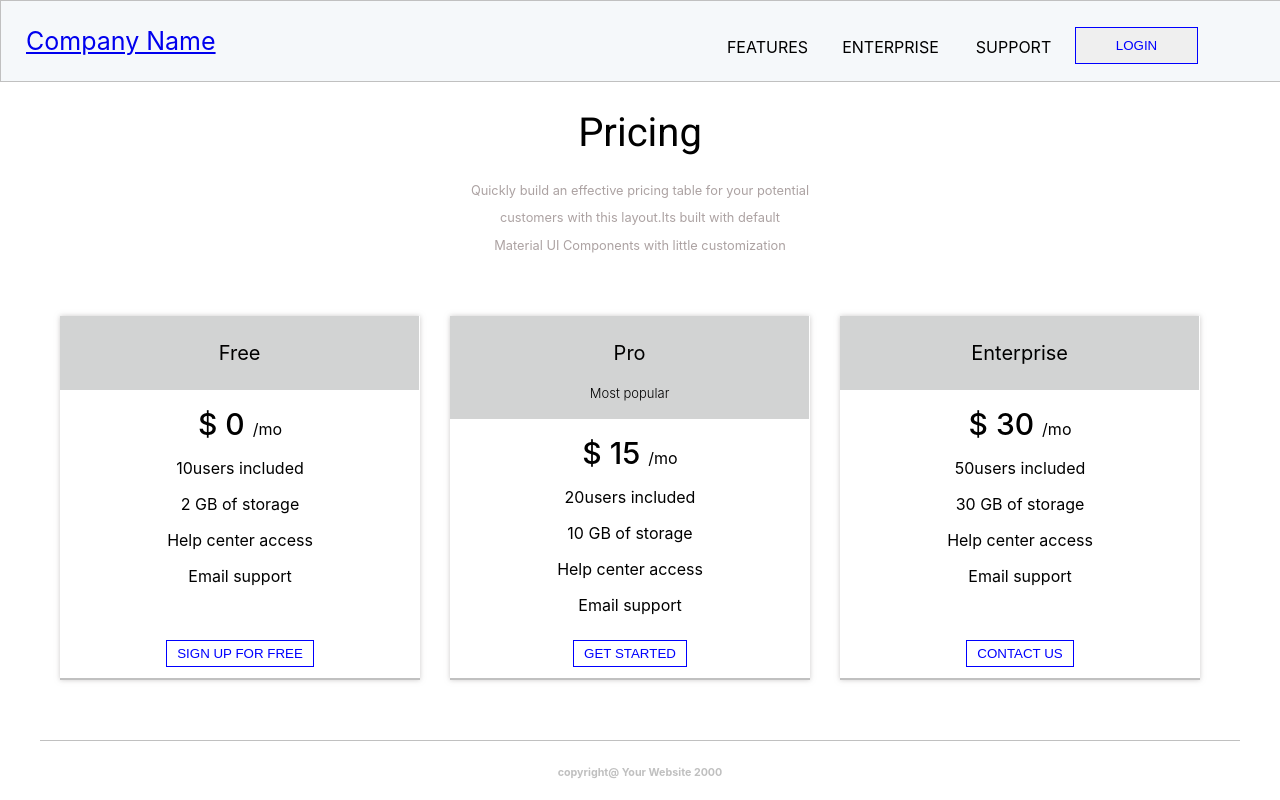
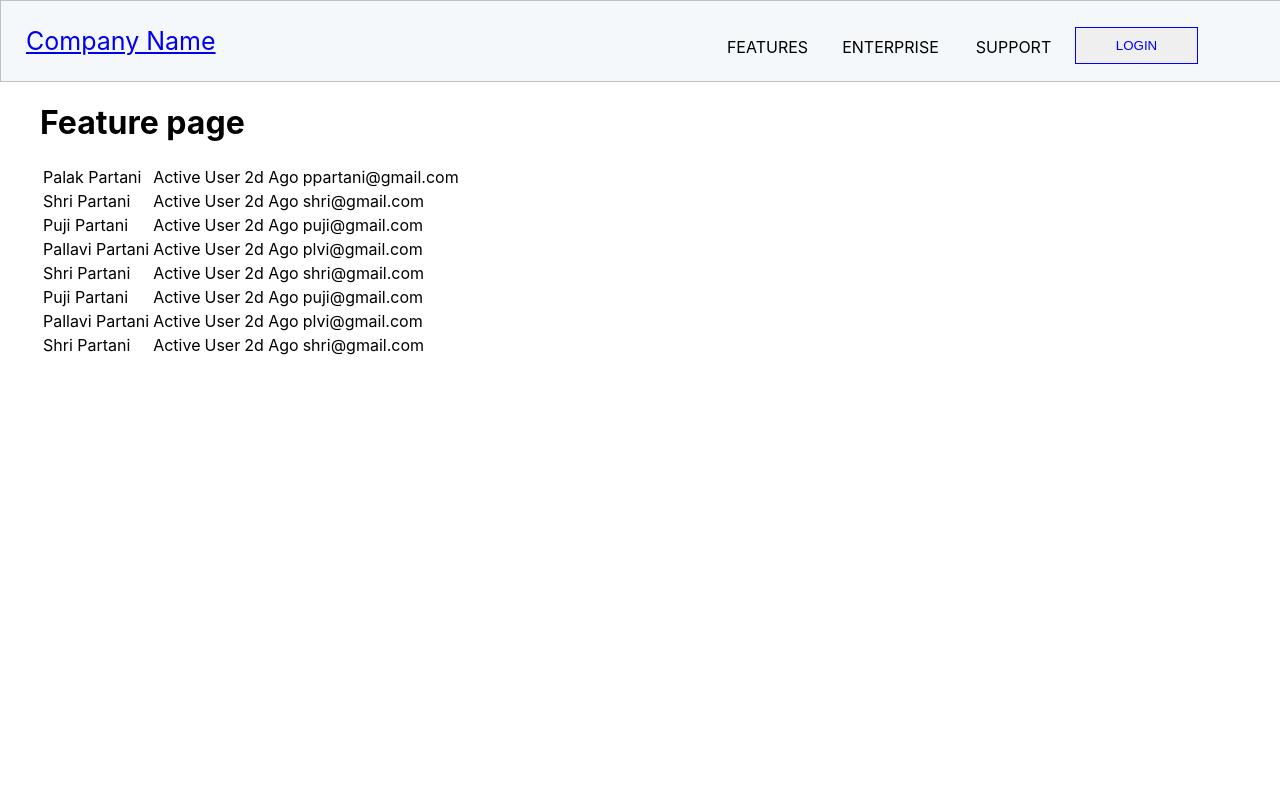
Before and after one commit to PalakPartani/React_First_UI, a React (Create React App) app: page /feature in a window 1280 px wide. Shown: the top 800 px of the page. Built offline with nearby package versions, Linux system fonts and the light colour scheme.

Commit message:
ADDED:Page to display user's data

```diff
--- a/src/components/Data.js
+++ b/src/components/Data.js
@@ -25,7 +25,6 @@ export default class Data extends Component {
                 </div >
 
             )
-
         }
 
         return (
--- a/src/components/Nav.js
+++ b/src/components/Nav.js
@@ -6,8 +6,6 @@ function Nav() {
             <ul>
                 <li>Feature</li>
             </ul>
-
-
         </nav>
     )
 }
--- a/src/pages/Feature.js
+++ b/src/pages/Feature.js
@@ -1,17 +1,107 @@
 import React, { Component } from 'react';
 import HeaderFields from '../components/HeaderFields';
+import { Link } from 'react-router-dom';
+import Operation from './Operation';
 
 export default class Home extends Component {
 
     render() {
+        var users = [{
+            Id: 0,
+            Name: "Palak Partani",
+            Email: "ppartani@gmail.com",
+            Status: "Active",
+            Type: "User",
+            LastSeen: "2d Ago",
+            Permission: "Valid"
+        },
+        {
+            Id: 1,
+            Name: "Shri Partani",
+            Email: "shri@gmail.com",
+            Status: "Active",
+            Type: "User",
+            LastSeen: "2d Ago",
+            Permission: "Valid"
+        },
+        {
+            Id: 2,
+            Name: "Puji Partani",
+            Email: "puji@gmail.com",
+            Status: "Active",
+            Type: "User",
+            LastSeen: "2d Ago",
+            Permission: "Valid"
+        },
+        {
+            Id: 3,
+            Name: "Pallavi Partani",
+            Email: "plvi@gmail.com",
+            Status: "Active",
+            Type: "User",
+            LastSeen: "2d Ago",
+            Permission: "Valid"
+        },
+        {
+            Id: 4,
+            Name: "Shri Partani",
+            Email: "shri@gmail.com",
+            Status: "Active",
+            Type: "User",
+            LastSeen: "2d Ago",
+            Permission: "Valid"
+        },
+        {
+            Id: 5,
+            Name: "Puji Partani",
+            Email: "puji@gmail.com",
+            Status: "Active",
+            Type: "User",
+            LastSeen: "2d Ago",
+            Permission: "Valid"
+        },
+        {
+            Id: 6,
+            Name: "Pallavi Partani",
+            Email: "plvi@gmail.com",
+            Status: "Active",
+            Type: "User",
+            LastSeen: "2d Ago",
+            Permission: "Valid"
+        },
+        {
+            Id: 7,
+            Name: "Shri Partani",
+            Email: "shri@gmail.com",
+            Status: "Active",
+            Type: "User",
+            LastSeen: "2d Ago",
+            Permission: "Valid"
+        },
+        ];
+
+        var data = [{
+            plan: "Free"
+        }]
 
         return (
-            <div >
-                {/* Header part */}
+            <div>
                 <HeaderFields />
 
                 <div style={{ margin: '0px auto', width: '1200px' }}>
                     <h1>Feature page</h1>
+                    <table>
+                        {users.map(id =>
+                            <tr>
+                                <td>{id.Name}</td>
+                                <td>{id.Status}</td>
+                                <td>{id.Type}</td>
+                                <td>{id.LastSeen}</td>
+                                <td>{id.Email}</td>
+                            </tr>
+                        )
+                        }
+                    </table>
                 </div>
             </div>
         )
--- a/src/pages/Home.js
+++ b/src/pages/Home.js
@@ -92,10 +92,10 @@ class App extends Component {
                     <p> customers with this layout.Its built with default </p><p>Material UI Components with little customization </p>
                 </div>
 
-                {/* Price Listing */}
                 {/* <PriceTypes /> */}
                 <div style={{ margin: '0px auto', width: '1200px' }}>
                     <Data DataList={DataList} />
+                    <Details />
                     <div className="copy">
                         <h6>copyright@ Your Website 2000</h6>
                     </div>
--- /dev/null
+++ b/src/pages/Operation.js
@@ -0,0 +1,24 @@
+// import App from './routee';
+// import Feature from './Feature';
+// import React, { Component } from 'react';
+
+
+// var users = [{ Id: 0, Name: "Palak Partani", Email: "ppartani@gmail.com", Status: "Active", Type: "User", LastSeen: "2d Ago", Permission: "Valid" },
+// { Id: 1, Name: "Shri Partani", Email: "shri@gmail.com", Status: "Active", Type: "User", LastSeen: "2d Ago", Permission: "Valid" },
+// { Id: 2, Name: "Puji Partani", Email: "puji@gmail.com", Status: "Active", Type: "User", LastSeen: "2d Ago", Permission: "Valid" },
+// { Id: 3, Name: "Pallavi Partani", Email: "plvi@gmail.com", Status: "Active", Type: "User", LastSeen: "2d Ago", Permission: "Valid" },
+// { Id: 4, Name: "Shri Partani", Email: "shri@gmail.com", Status: "Active", Type: "User", LastSeen: "2d Ago", Permission: "Valid" },
+// { Id: 5, Name: "Puji Partani", Email: "puji@gmail.com", Status: "Active", Type: "User", LastSeen: "2d Ago", Permission: "Valid" },
+// { Id: 6, Name: "Pallavi Partani", Email: "plvi@gmail.com", Status: "Active", Type: "User", LastSeen: "2d Ago", Permission: "Valid" },
+// { Id: 7, Name: "Shri Partani", Email: "shri@gmail.com", Status: "Active", Type: "User", LastSeen: "2d Ago", Permission: "Valid" },
+// ];
+
+// // var data = [{
+// //     plan: "Free"
+// // }]
+
+// export default users;
+// // render(
+// //     <Feature data={data} userList={users} />,
+// //     document.getElementById('root')
+// // );
--- a/src/routee.js
+++ b/src/routee.js
@@ -2,7 +2,6 @@ import React, { Component } from 'react';
 import DefaultRouter from './components/DefaultRouter';
 import { BrowserRouter as Router, Route, Switch } from 'react-router-dom';
 import ReactDOM from 'react-dom';
-//import { Router, Route, Link, browserHistory, IndexRoute } from 'react-router'
 
 //pages
 import Home from './pages/Home';
@@ -15,8 +14,8 @@ export default class Routingg extends Component {
 
         return (
             <Router>
-                <Route path="/" component={Home} />
-                <Route path="/feature" component={Feature} />
+                <Route exact path="/" component={Home} />
+                <Route exact path="/feature" component={Feature} />
                 <Route exact path="/login" component={Login} />
             </Router>
         )
```
Also changed, not shown: src/components/HeaderFields.js (+0 -26 lines).
